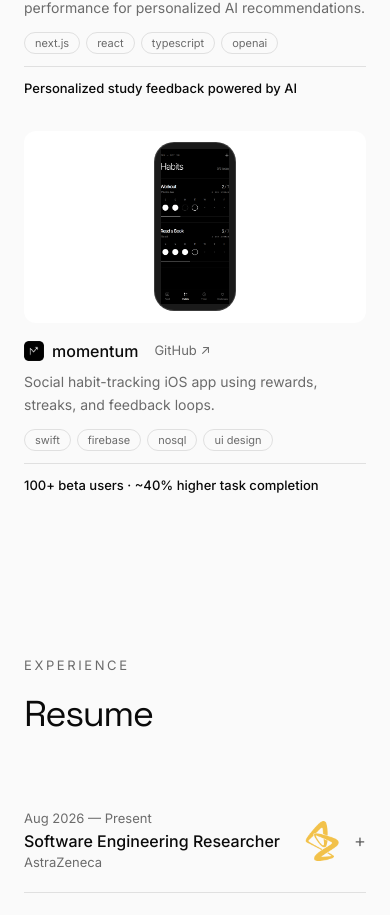
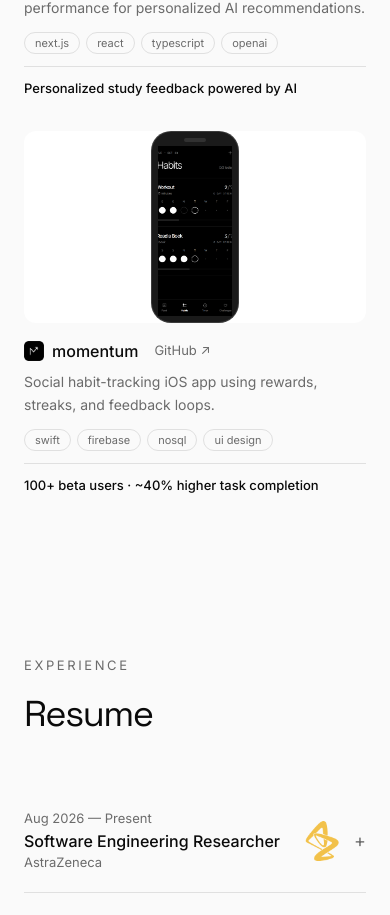
Before and after one commit to AndreTsoi/personal-site, a Next.js app in the folder nextapp/: page / in a window 390 px wide. Shown: the part 1095-2010 px from the top of the page. Built offline with nearby package versions, Linux system fonts and the light colour scheme.

Commit message:
Phone frame fills full card height, restore notch

```diff
--- a/nextapp/src/components/Projects.tsx
+++ b/nextapp/src/components/Projects.tsx
@@ -39,8 +39,11 @@ function BrowserFrame({ children }: { children: React.ReactNode }) {
 
 function PhoneFrame({ children }: { children: React.ReactNode }) {
   return (
-    <div style={{ height: "88%", aspectRatio: "554/1134" }}>
+    <div style={{ height: "100%", aspectRatio: "9/19.5" }}>
       <div className="h-full flex flex-col rounded-[20px] overflow-hidden border p-1.5" style={{ borderColor: "rgba(255,255,255,0.15)", background: "#1a1a1a" }}>
+        {/* Notch */}
+        <div className="mx-auto mb-1 rounded-full shrink-0" style={{ width: "30%", height: 4, background: "rgba(255,255,255,0.1)" }} />
+        {/* Screen */}
         <div className="overflow-hidden relative flex-1 min-h-0">
           {children}
         </div>
```
